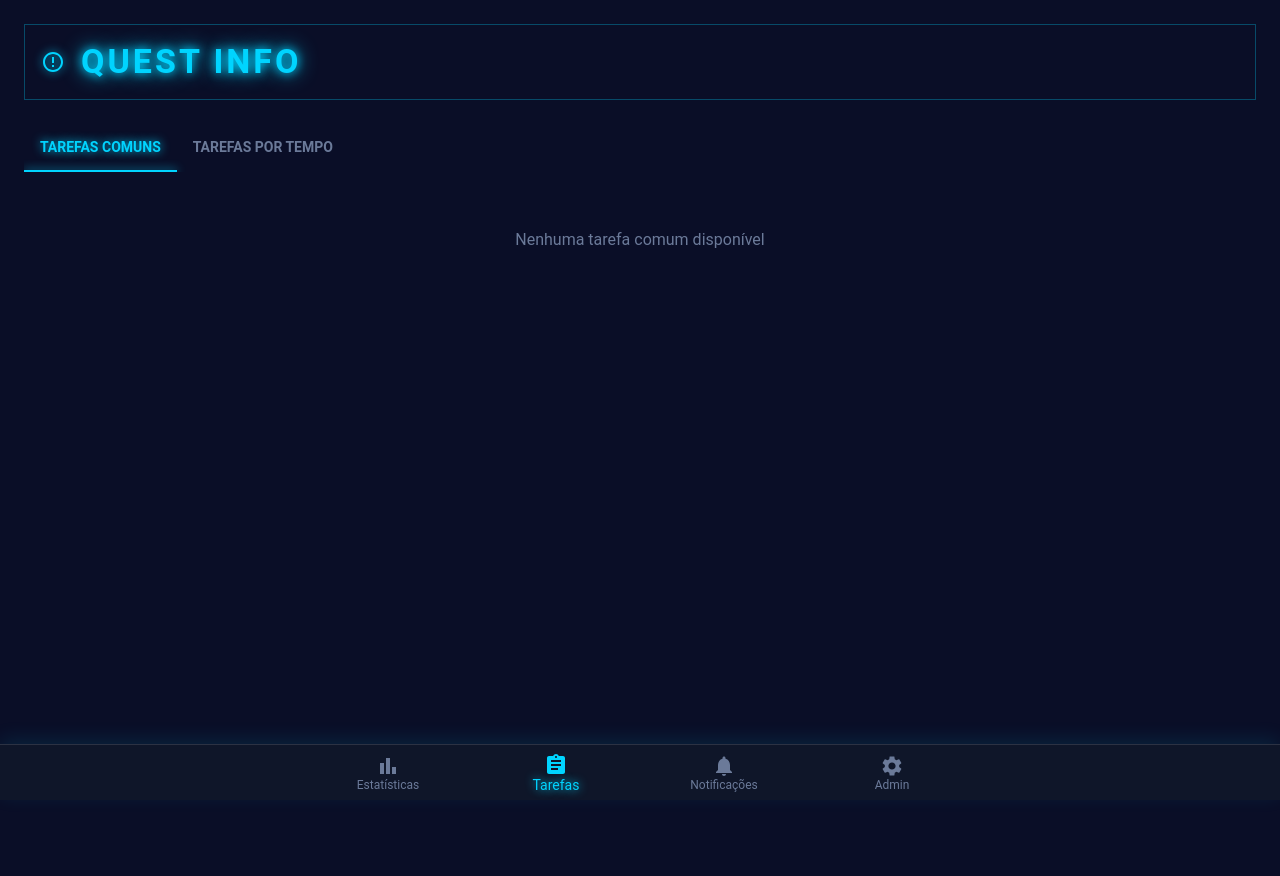
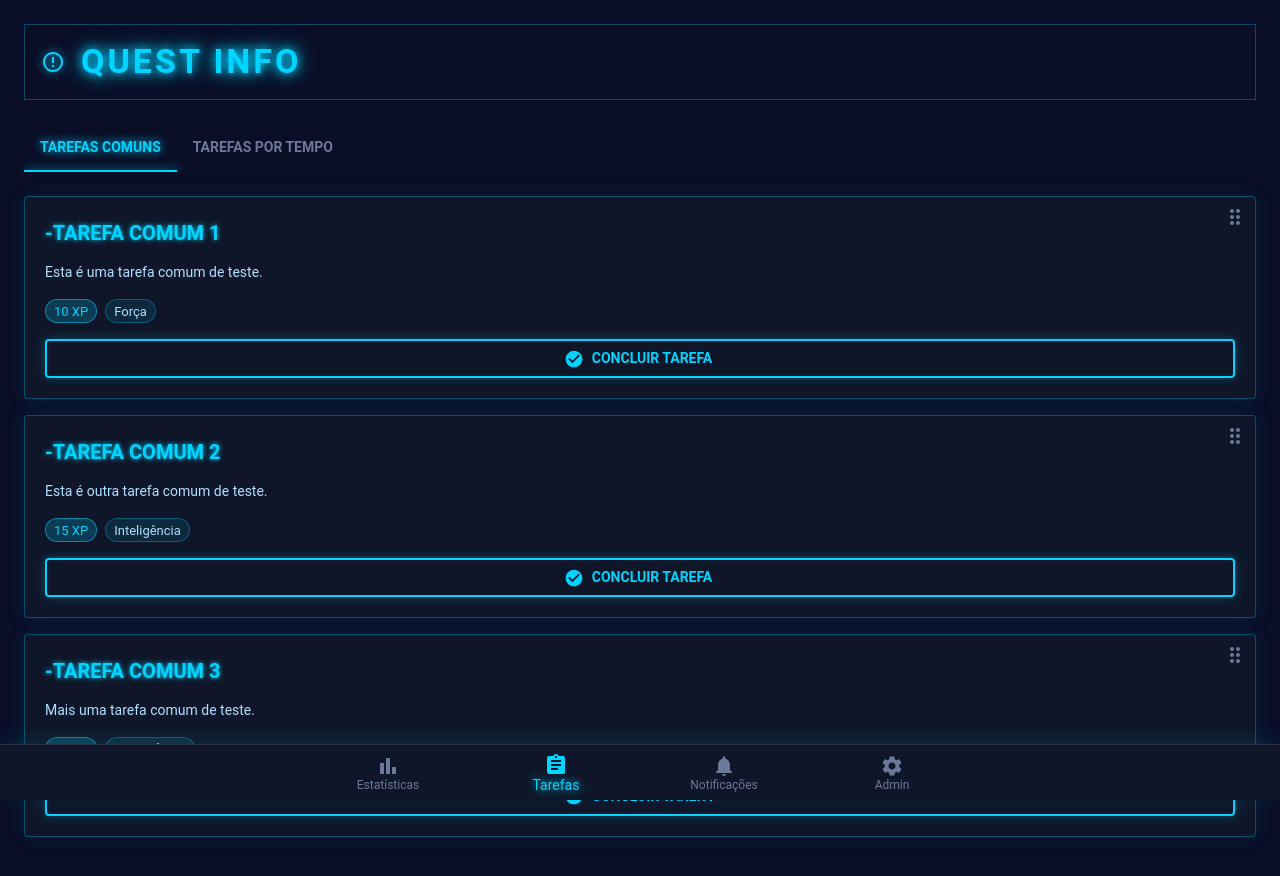
Before and after one commit to chaos-stotch/leveling, a React (Vite) app: page / in a window 1280 px wide. Both pictures are taken after a click on the button "Tarefas". Shown: the top 876 px of the page. Built offline with nearby package versions, Linux system fonts and the light colour scheme.

Commit message:
manage tasks position

```diff
--- a/package.json
+++ b/package.json
@@ -9,6 +9,9 @@
     "preview": "vite preview"
   },
   "dependencies": {
+    "@dnd-kit/core": "^6.3.1",
+    "@dnd-kit/sortable": "^10.0.0",
+    "@dnd-kit/utilities": "^3.2.2",
     "@emotion/react": "^11.11.1",
     "@emotion/styled": "^11.11.0",
     "@mui/icons-material": "^5.14.19",
--- a/src/pages/Tasks.jsx
+++ b/src/pages/Tasks.jsx
@@ -15,7 +15,26 @@ import {
   Tabs,
   Tab,
 } from '@mui/material';
-import { CheckCircle, PlayArrow, Timer, Delete, ErrorOutline } from '@mui/icons-material';
+import { CheckCircle, PlayArrow, Timer, Delete, ErrorOutline, DragIndicator } from '@mui/icons-material';
+import {
+  DndContext,
+  closestCenter,
+  KeyboardSensor,
+  PointerSensor,
+  useSensor,
+  useSensors,
+  DragOverlay,
+} from '@dnd-kit/core';
+import {
+  arrayMove,
+  SortableContext,
+  sortableKeyboardCoordinates,
+  verticalListSortingStrategy,
+} from '@dnd-kit/sortable';
+import {
+  useSortable,
+} from '@dnd-kit/sortable';
+import { CSS } from '@dnd-kit/utilities';
 import { getTasks, saveTasks } from '../utils/storage';
 import { useSound } from '../hooks/useSound';
 
@@ -48,6 +67,189 @@ const removeCompletedTask = (taskId) => {
 import { addXP } from '../utils/levelSystem';
 import { saveNotification } from '../utils/storage';
 
+// Componente para item de tarefa arrastável
+const SortableTaskItem = ({
+  task,
+  onCompleteClick,
+  onStartTimeTask,
+  isCompleted,
+  isStarted,
+  remaining,
+  progress,
+  formatTime,
+  skillNames
+}) => {
+  const {
+    attributes,
+    listeners,
+    setNodeRef,
+    transform,
+    transition,
+    isDragging,
+  } = useSortable({ id: task.id });
+
+  const style = {
+    transform: CSS.Transform.toString(transform),
+    transition,
+    opacity: isDragging ? 0.5 : 1,
+  };
+
+  const isTimeTask = task.type === 'time';
+
+  return (
+    <Paper
+      ref={setNodeRef}
+      style={style}
+      sx={{
+        p: 2.5,
+        mb: 2,
+        backgroundColor: 'background.paper',
+        border: isCompleted ? '1px solid rgba(0, 255, 136, 0.5)' : '1px solid rgba(0, 212, 255, 0.3)',
+        boxShadow: isCompleted
+          ? '0 0 20px rgba(0, 255, 136, 0.2)'
+          : '0 0 20px rgba(0, 212, 255, 0.1)',
+        cursor: isDragging ? 'grabbing' : 'grab',
+        position: 'relative',
+        '&:hover': {
+          boxShadow: isCompleted
+            ? '0 0 25px rgba(0, 255, 136, 0.3)'
+            : '0 0 25px rgba(0, 212, 255, 0.2)',
+        },
+      }}
+    >
+      {/* Handle de arrastar */}
+      <Box
+        {...attributes}
+        {...listeners}
+        sx={{
+          position: 'absolute',
+          top: 8,
+          right: 8,
+          cursor: 'grab',
+          color: '#6B7A99',
+          '&:hover': {
+            color: '#00D4FF',
+          },
+          '&:active': {
+            cursor: 'grabbing',
+          },
+        }}
+      >
+        <DragIndicator />
+      </Box>
+
+      <Box sx={{ display: 'flex', justifyContent: 'space-between', alignItems: 'start', mb: 1.5, pr: 4 }}>
+        <Typography
+          variant="h6"
+          sx={{
+            flex: 1,
+            color: isCompleted ? '#00FF88' : '#00D4FF',
+            textShadow: isCompleted ? '0 0 10px #00FF88' : '0 0 5px #00D4FF',
+            fontWeight: 600,
+          }}
+        >
+          -{task.title.toUpperCase()}
+        </Typography>
+        {isCompleted && (
+          <CheckCircle sx={{ color: '#00FF88', filter: 'drop-shadow(0 0 5px #00FF88)' }} />
+        )}
+      </Box>
+      <Typography variant="body2" sx={{ mb: 2, color: '#B0E0FF', lineHeight: 1.6 }}>
+        {task.description}
+      </Typography>
+      <Box sx={{ display: 'flex', gap: 1, flexWrap: 'wrap', mb: 2 }}>
+        <Chip
+          label={`${task.xp} XP`}
+          size="small"
+          sx={{
+            backgroundColor: 'rgba(0, 212, 255, 0.2)',
+            color: '#00D4FF',
+            border: '1px solid rgba(0, 212, 255, 0.5)',
+          }}
+        />
+        {(() => {
+          // Compatibilidade: suporta tanto task.skills (array) quanto task.skill (string antiga)
+          const skills = task.skills
+            ? (Array.isArray(task.skills) ? task.skills : [task.skills])
+            : (task.skill ? [task.skill] : []);
+
+          return skills.map((skill) => (
+            <Chip
+              key={skill}
+              label={skillNames[skill]}
+              size="small"
+              sx={{
+                backgroundColor: 'rgba(0, 212, 255, 0.1)',
+                color: '#B0E0FF',
+                border: '1px solid rgba(0, 212, 255, 0.3)',
+              }}
+            />
+          ));
+        })()}
+        {isTimeTask && (
+          <Chip
+            icon={<Timer sx={{ color: '#00D4FF' }} />}
+            label={`${task.duration}s`}
+            size="small"
+            sx={{
+              backgroundColor: 'rgba(0, 212, 255, 0.1)',
+              color: '#B0E0FF',
+              border: '1px solid rgba(0, 212, 255, 0.3)',
+            }}
+          />
+        )}
+      </Box>
+      {isTimeTask && isStarted && (
+        <Box sx={{ mb: 2 }}>
+          <Typography variant="body2" sx={{ mb: 1, color: '#00D4FF', fontWeight: 600 }}>
+            Tempo restante: {formatTime(remaining)}
+          </Typography>
+          <LinearProgress
+            variant="determinate"
+            value={progress}
+            sx={{
+              height: 8,
+              borderRadius: 4,
+              backgroundColor: 'rgba(0, 212, 255, 0.1)',
+              '& .MuiLinearProgress-bar': {
+                backgroundColor: '#00D4FF',
+                boxShadow: '0 0 10px #00D4FF',
+              },
+            }}
+          />
+        </Box>
+      )}
+      {!isCompleted && (
+        <Button
+          variant="outlined"
+          startIcon={isTimeTask ? (isStarted ? <Timer /> : <PlayArrow />) : <CheckCircle />}
+          onClick={() => (isTimeTask ? (isStarted ? null : onStartTimeTask(task)) : onCompleteClick(task))}
+          disabled={isTimeTask && isStarted}
+          fullWidth
+          sx={{
+            borderColor: '#00D4FF',
+            color: '#00D4FF',
+            borderWidth: '2px',
+            textTransform: 'uppercase',
+            fontWeight: 600,
+            '&:hover': {
+              borderColor: '#00D4FF',
+              backgroundColor: 'rgba(0, 212, 255, 0.1)',
+              boxShadow: '0 0 20px rgba(0, 212, 255, 0.5)',
+            },
+            '&:disabled': {
+              borderColor: '#6B7A99',
+              color: '#6B7A99',
+            },
+          }}
+        >
+          {isTimeTask ? (isStarted ? 'Em andamento...' : 'Iniciar Tarefa') : 'Concluir Tarefa'}
+        </Button>
+      )}
+    </Paper>
+  );
+};
+
 const Tasks = ({ onTaskComplete }) => {
   const [tasks, setTasks] = useState([]);
   const [tabValue, setTabValue] = useState(0);
@@ -55,7 +257,16 @@ const Tasks = ({ onTaskComplete }) => {
   const [confirmText, setConfirmText] = useState('');
   const [activeTimers, setActiveTimers] = useState({});
   const [completedTasks, setCompletedTasks] = useState([]);
+  const [activeId, setActiveId] = useState(null);
   const { playSound } = useSound();
+
+  // Configuração dos sensores para drag and drop
+  const sensors = useSensors(
+    useSensor(PointerSensor),
+    useSensor(KeyboardSensor, {
+      coordinateGetter: sortableKeyboardCoordinates,
+    })
+  );
 
   useEffect(() => {
     loadTasks();
@@ -64,12 +275,125 @@ const Tasks = ({ onTaskComplete }) => {
 
   const loadTasks = () => {
     const allTasks = getTasks();
+
+    // Adicionar tarefas de teste se não houver nenhuma
+    if (allTasks.length === 0) {
+      const testTasks = [
+        {
+          id: 'test-common-1',
+          title: 'Tarefa Comum 1',
+          description: 'Esta é uma tarefa comum de teste.',
+          type: 'common',
+          xp: 10,
+          skills: ['strength'],
+          active: true,
+        },
+        {
+          id: 'test-common-2',
+          title: 'Tarefa Comum 2',
+          description: 'Esta é outra tarefa comum de teste.',
+          type: 'common',
+          xp: 15,
+          skills: ['intelligence'],
+          active: true,
+        },
+        {
+          id: 'test-common-3',
+          title: 'Tarefa Comum 3',
+          description: 'Mais uma tarefa comum de teste.',
+          type: 'common',
+          xp: 20,
+          skills: ['persistence'],
+          active: true,
+        },
+        {
+          id: 'test-time-1',
+          title: 'Tarefa por Tempo 1',
+          description: 'Esta é uma tarefa por tempo de teste.',
+          type: 'time',
+          xp: 25,
+          skills: ['vitality'],
+          duration: 30,
+          active: true,
+        },
+        {
+          id: 'test-time-2',
+          title: 'Tarefa por Tempo 2',
+          description: 'Esta é outra tarefa por tempo de teste.',
+          type: 'time',
+          xp: 30,
+          skills: ['agility'],
+          duration: 45,
+          active: true,
+        },
+      ];
+      saveTasks(testTasks);
+      setTasks(testTasks);
+    } else {
       setTasks(allTasks);
+    }
   };
 
   const loadCompletedTasks = () => {
     const completed = getCompletedTasks();
     setCompletedTasks(completed);
+  };
+
+  // Funções para drag and drop
+  const handleDragStart = (event) => {
+    setActiveId(event.active.id);
+  };
+
+  const handleDragEnd = (event) => {
+    const { active, over } = event;
+
+    if (active.id !== over?.id) {
+      setTasks((items) => {
+        const activeTask = items.find(t => t.id === active.id);
+        const overTask = items.find(t => t.id === over.id);
+
+        // Verificar se ambas as tarefas existem e são do mesmo tipo
+        if (!activeTask || !overTask || activeTask.type !== overTask.type) {
+          return items;
+        }
+
+        // Obter todos os índices das tarefas da categoria
+        const categoryIndices = items
+          .map((task, index) => ({ task, index }))
+          .filter(({ task }) => task.type === activeTask.type && task.active !== false)
+          .sort((a, b) => a.index - b.index); // Manter ordem atual
+
+        const activeCategoryIndex = categoryIndices.findIndex(({ task }) => task.id === active.id);
+        const overCategoryIndex = categoryIndices.findIndex(({ task }) => task.id === over.id);
+
+        if (activeCategoryIndex === -1 || overCategoryIndex === -1) {
+          return items;
+        }
+
+        // Obter apenas as tarefas da categoria na ordem atual
+        const categoryTasks = categoryIndices.map(({ task }) => task);
+
+        // Reordenar apenas dentro da categoria
+        const reorderedCategoryTasks = arrayMove(categoryTasks, activeCategoryIndex, overCategoryIndex);
+
+        // Criar novo array com a ordem atualizada
+        const newTasks = [...items];
+        let categoryIndex = 0;
+
+        // Substituir as tarefas da categoria com a nova ordem
+        for (let i = 0; i < newTasks.length; i++) {
+          if (newTasks[i].type === activeTask.type && newTasks[i].active !== false) {
+            newTasks[i] = reorderedCategoryTasks[categoryIndex++];
+          }
+        }
+
+        // Salvar a nova ordem
+        saveTasks(newTasks);
+        return newTasks;
+      });
+    }
+
+    setActiveId(null);
   };
 
   useEffect(() => {
@@ -201,138 +525,6 @@ const Tasks = ({ onTaskComplete }) => {
     persistence: 'Persistência',
   };
 
-  const renderTask = (task) => {
-    const isTimeTask = task.type === 'time';
-    // Verificar se a tarefa está na lista de concluídas
-    const isCompleted = completedTasks.includes(task.id);
-    const isStarted = task.startedAt && !isCompleted;
-    const remaining = activeTimers[task.id] || 0;
-    const progress = isStarted ? ((task.duration * 1000 - remaining) / (task.duration * 1000)) * 100 : 0;
-
-    return (
-      <Paper
-        key={task.id}
-        sx={{
-          p: 2.5,
-          mb: 2,
-          backgroundColor: 'background.paper',
-          border: isCompleted ? '1px solid rgba(0, 255, 136, 0.5)' : '1px solid rgba(0, 212, 255, 0.3)',
-          boxShadow: isCompleted
-            ? '0 0 20px rgba(0, 255, 136, 0.2)'
-            : '0 0 20px rgba(0, 212, 255, 0.1)',
-        }}
-      >
-        <Box sx={{ display: 'flex', justifyContent: 'space-between', alignItems: 'start', mb: 1.5 }}>
-          <Typography
-            variant="h6"
-            sx={{
-              flex: 1,
-              color: isCompleted ? '#00FF88' : '#00D4FF',
-              textShadow: isCompleted ? '0 0 10px #00FF88' : '0 0 5px #00D4FF',
-              fontWeight: 600,
-            }}
-          >
-            -{task.title.toUpperCase()}
-          </Typography>
-          {isCompleted && (
-            <CheckCircle sx={{ color: '#00FF88', filter: 'drop-shadow(0 0 5px #00FF88)' }} />
-          )}
-        </Box>
-        <Typography variant="body2" sx={{ mb: 2, color: '#B0E0FF', lineHeight: 1.6 }}>
-          {task.description}
-        </Typography>
-        <Box sx={{ display: 'flex', gap: 1, flexWrap: 'wrap', mb: 2 }}>
-          <Chip
-            label={`${task.xp} XP`}
-            size="small"
-            sx={{
-              backgroundColor: 'rgba(0, 212, 255, 0.2)',
-              color: '#00D4FF',
-              border: '1px solid rgba(0, 212, 255, 0.5)',
-            }}
-          />
-          {(() => {
-            // Compatibilidade: suporta tanto task.skills (array) quanto task.skill (string antiga)
-            const skills = task.skills
-              ? (Array.isArray(task.skills) ? task.skills : [task.skills])
-              : (task.skill ? [task.skill] : []);
-
-            return skills.map((skill) => (
-              <Chip
-                key={skill}
-                label={skillNames[skill]}
-                size="small"
-                sx={{
-                  backgroundColor: 'rgba(0, 212, 255, 0.1)',
-                  color: '#B0E0FF',
-                  border: '1px solid rgba(0, 212, 255, 0.3)',
-                }}
-              />
-            ));
-          })()}
-          {isTimeTask && (
-            <Chip
-              icon={<Timer sx={{ color: '#00D4FF' }} />}
-              label={`${task.duration}s`}
-              size="small"
-              sx={{
-                backgroundColor: 'rgba(0, 212, 255, 0.1)',
-                color: '#B0E0FF',
-                border: '1px solid rgba(0, 212, 255, 0.3)',
-              }}
-            />
-          )}
-        </Box>
-        {isTimeTask && isStarted && (
-          <Box sx={{ mb: 2 }}>
-            <Typography variant="body2" sx={{ mb: 1, color: '#00D4FF', fontWeight: 600 }}>
-              Tempo restante: {formatTime(remaining)}
-            </Typography>
-            <LinearProgress
-              variant="determinate"
-              value={progress}
-              sx={{
-                height: 8,
-                borderRadius: 4,
-                backgroundColor: 'rgba(0, 212, 255, 0.1)',
-                '& .MuiLinearProgress-bar': {
-                  backgroundColor: '#00D4FF',
-                  boxShadow: '0 0 10px #00D4FF',
-                },
-              }}
-            />
-          </Box>
-        )}
-        {!isCompleted && (
-          <Button
-            variant="outlined"
-            startIcon={isTimeTask ? (isStarted ? <Timer /> : <PlayArrow />) : <CheckCircle />}
-            onClick={() => (isTimeTask ? (isStarted ? null : startTimeTask(task)) : handleCompleteClick(task))}
-            disabled={isTimeTask && isStarted}
-            fullWidth
-            sx={{
-              borderColor: '#00D4FF',
-              color: '#00D4FF',
-              borderWidth: '2px',
-              textTransform: 'uppercase',
-              fontWeight: 600,
-              '&:hover': {
-                borderColor: '#00D4FF',
-                backgroundColor: 'rgba(0, 212, 255, 0.1)',
-                boxShadow: '0 0 20px rgba(0, 212, 255, 0.5)',
-              },
-              '&:disabled': {
-                borderColor: '#6B7A99',
-                color: '#6B7A99',
-              },
-            }}
-          >
-            {isTimeTask ? (isStarted ? 'Em andamento...' : 'Iniciar Tarefa') : 'Concluir Tarefa'}
-          </Button>
-        )}
-      </Paper>
-    );
-  };
 
   return (
     <Box sx={{ p: 3, minHeight: '100vh', backgroundColor: 'background.default' }}>
@@ -387,27 +579,105 @@ const Tasks = ({ onTaskComplete }) => {
       </Tabs>
 
       {tabValue === 0 && (
+        <DndContext
+          sensors={sensors}
+          collisionDetection={closestCenter}
+          onDragStart={handleDragStart}
+          onDragEnd={handleDragEnd}
+        >
           <Box>
             {commonTasks.length === 0 ? (
               <Typography sx={{ color: '#6B7A99', textAlign: 'center', py: 4 }}>
                 Nenhuma tarefa comum disponível
               </Typography>
             ) : (
-            commonTasks.map(renderTask)
+              <SortableContext items={commonTasks.map(t => t.id)} strategy={verticalListSortingStrategy}>
+                {commonTasks.map((task) => (
+                  <SortableTaskItem
+                    key={task.id}
+                    task={task}
+                    onCompleteClick={handleCompleteClick}
+                    onStartTimeTask={startTimeTask}
+                    isCompleted={completedTasks.includes(task.id)}
+                    isStarted={task.startedAt && !completedTasks.includes(task.id)}
+                    remaining={activeTimers[task.id] || 0}
+                    progress={(task.startedAt && !completedTasks.includes(task.id))
+                      ? ((task.duration * 1000 - (activeTimers[task.id] || 0)) / (task.duration * 1000)) * 100
+                      : 0}
+                    formatTime={formatTime}
+                    skillNames={skillNames}
+                  />
+                ))}
+              </SortableContext>
             )}
           </Box>
+          <DragOverlay>
+            {activeId ? (
+              <SortableTaskItem
+                task={tasks.find(t => t.id === activeId)}
+                onCompleteClick={() => {}}
+                onStartTimeTask={() => {}}
+                isCompleted={completedTasks.includes(activeId)}
+                isStarted={false}
+                remaining={0}
+                progress={0}
+                formatTime={formatTime}
+                skillNames={skillNames}
+              />
+            ) : null}
+          </DragOverlay>
+        </DndContext>
       )}
 
       {tabValue === 1 && (
+        <DndContext
+          sensors={sensors}
+          collisionDetection={closestCenter}
+          onDragStart={handleDragStart}
+          onDragEnd={handleDragEnd}
+        >
           <Box>
             {timeTasks.length === 0 ? (
               <Typography sx={{ color: '#6B7A99', textAlign: 'center', py: 4 }}>
                 Nenhuma tarefa por tempo disponível
               </Typography>
             ) : (
-            timeTasks.map(renderTask)
+              <SortableContext items={timeTasks.map(t => t.id)} strategy={verticalListSortingStrategy}>
+                {timeTasks.map((task) => (
+                  <SortableTaskItem
+                    key={task.id}
+                    task={task}
+                    onCompleteClick={handleCompleteClick}
+                    onStartTimeTask={startTimeTask}
+                    isCompleted={completedTasks.includes(task.id)}
+                    isStarted={task.startedAt && !completedTasks.includes(task.id)}
+                    remaining={activeTimers[task.id] || 0}
+                    progress={(task.startedAt && !completedTasks.includes(task.id))
+                      ? ((task.duration * 1000 - (activeTimers[task.id] || 0)) / (task.duration * 1000)) * 100
+                      : 0}
+                    formatTime={formatTime}
+                    skillNames={skillNames}
+                  />
+                ))}
+              </SortableContext>
             )}
           </Box>
+          <DragOverlay>
+            {activeId ? (
+              <SortableTaskItem
+                task={tasks.find(t => t.id === activeId)}
+                onCompleteClick={() => {}}
+                onStartTimeTask={() => {}}
+                isCompleted={completedTasks.includes(activeId)}
+                isStarted={false}
+                remaining={0}
+                progress={0}
+                formatTime={formatTime}
+                skillNames={skillNames}
+              />
+            ) : null}
+          </DragOverlay>
+        </DndContext>
       )}
 
 
```
Also changed, not shown: 1 other file (tests, documents, lock files or other folders). Lines whose indentation alone changed are shown as unchanged.
